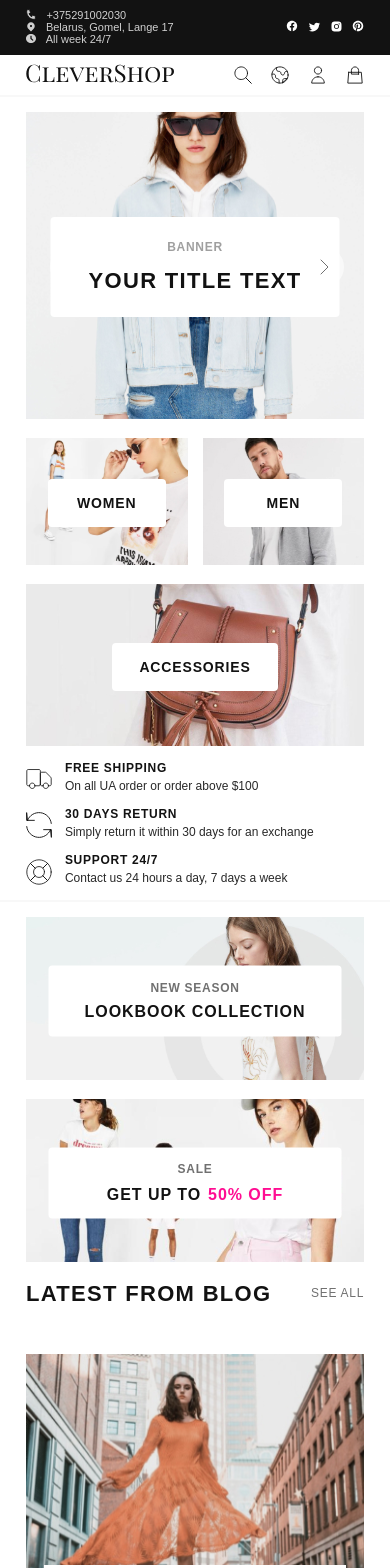
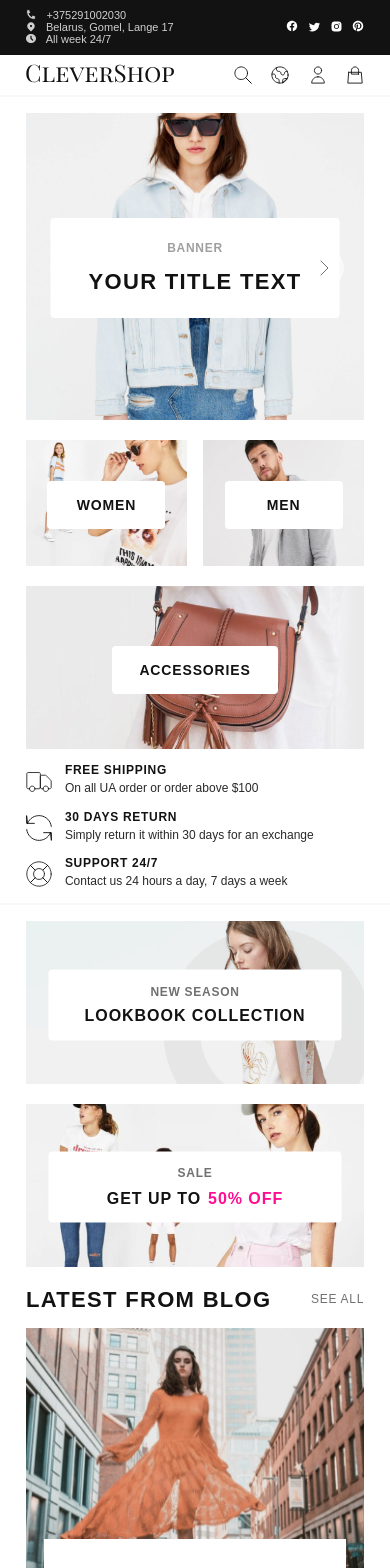
Before and after one commit to tonyreactus/training-shop, a React (Create React App) app: page /#/ in a window 390 px wide. Shown: the top 1568 px of the page. Built offline with nearby package versions, Linux system fonts and the light colour scheme.

Commit message:
update styles

```diff
--- a/src/App/Pages/MainPage/Banners/Banners.module.scss
+++ b/src/App/Pages/MainPage/Banners/Banners.module.scss
@@ -8,7 +8,7 @@
     @media screen and (max-width: 1300px) {
         flex-direction: column;
         align-items: center;
-        margin-top: 15px;
+        margin-top: 16px;
         min-width: 300px;
     }
 }
--- a/src/App/Pages/MainPage/Banners/CategoriesBanners/CategoriesBanners.module.scss
+++ b/src/App/Pages/MainPage/Banners/CategoriesBanners/CategoriesBanners.module.scss
@@ -10,7 +10,7 @@
         @media screen and (max-width: 1300px) {
             align-items: center;
             min-width: 300px;
-            margin: 15px 0;
+            margin: 16px 0;
         }
     }
 }
--- a/src/App/Pages/MainPage/Banners/CategoriesBanners/WomanBanner/WomanBanner.module.scss
+++ b/src/App/Pages/MainPage/Banners/CategoriesBanners/WomanBanner/WomanBanner.module.scss
@@ -9,7 +9,7 @@
         width: 100%;
     }
     @media screen and (max-width: 610px) {
-        margin-right: 15px;
+        margin-right: 16px;
     }
     .textContainer {
         display: flex;
--- a/src/App/Pages/MainPage/LatestFromBlog/LatestFromBlog.module.scss
+++ b/src/App/Pages/MainPage/LatestFromBlog/LatestFromBlog.module.scss
@@ -2,6 +2,6 @@
     padding: 0 6.64%;
     margin: 57px 0 44px 0;
     @media screen and (max-width: 1300px) {
-        margin: 15px 0 0 0;
+        margin: 16px 0 0 0;
     }
 }
--- a/src/App/Pages/MainPage/LatestFromBlog/LatestFromBlogHeader/LatestFromBlogHeader.module.scss
+++ b/src/App/Pages/MainPage/LatestFromBlog/LatestFromBlogHeader/LatestFromBlogHeader.module.scss
@@ -5,6 +5,9 @@
     justify-content: space-between;
     align-items: center;
     margin-bottom: 48px;
+    @media screen and (max-width: 1300px) {
+        margin-bottom: 16px;
+    }
     .title {
         @include text(22px, 600, 25px, #121212);
         letter-spacing: 0.06em;
--- a/src/App/Pages/MainPage/News/NewSeason/NewSeason.module.scss
+++ b/src/App/Pages/MainPage/News/NewSeason/NewSeason.module.scss
@@ -5,7 +5,7 @@
     max-width: 540px;
     max-height: 260px;
     @media screen and (max-width: 1300px) {
-        margin-bottom: 15px
+        margin-bottom: 16px
     }
     & img {
         width: 100%;
--- a/src/App/Pages/MainPage/News/News.module.scss
+++ b/src/App/Pages/MainPage/News/News.module.scss
@@ -8,6 +8,6 @@
         flex-direction: column;
         align-items: center;
         min-width: 300px;
-        margin: 15px 0;
+        margin: 16px 0;
     }
 }
```
